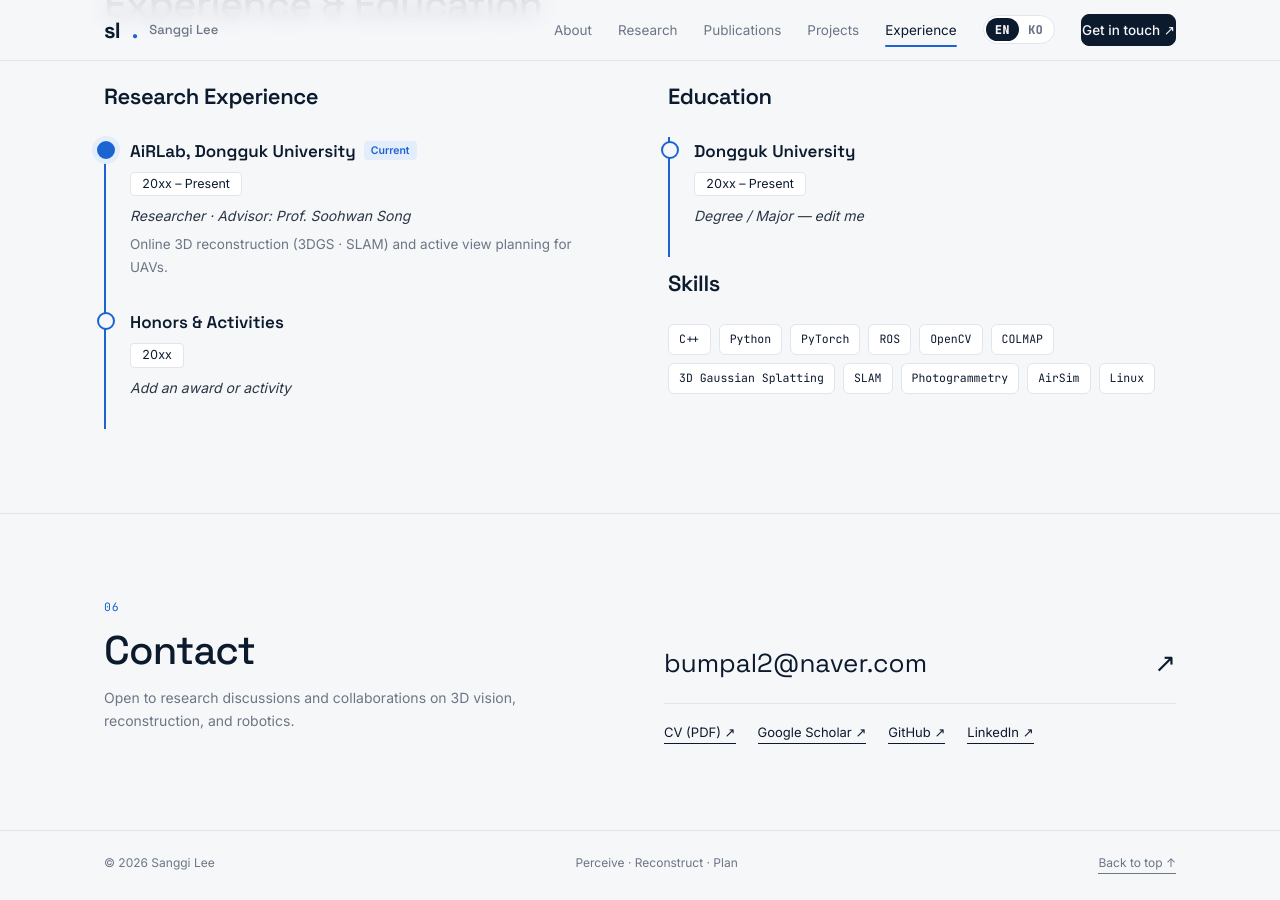
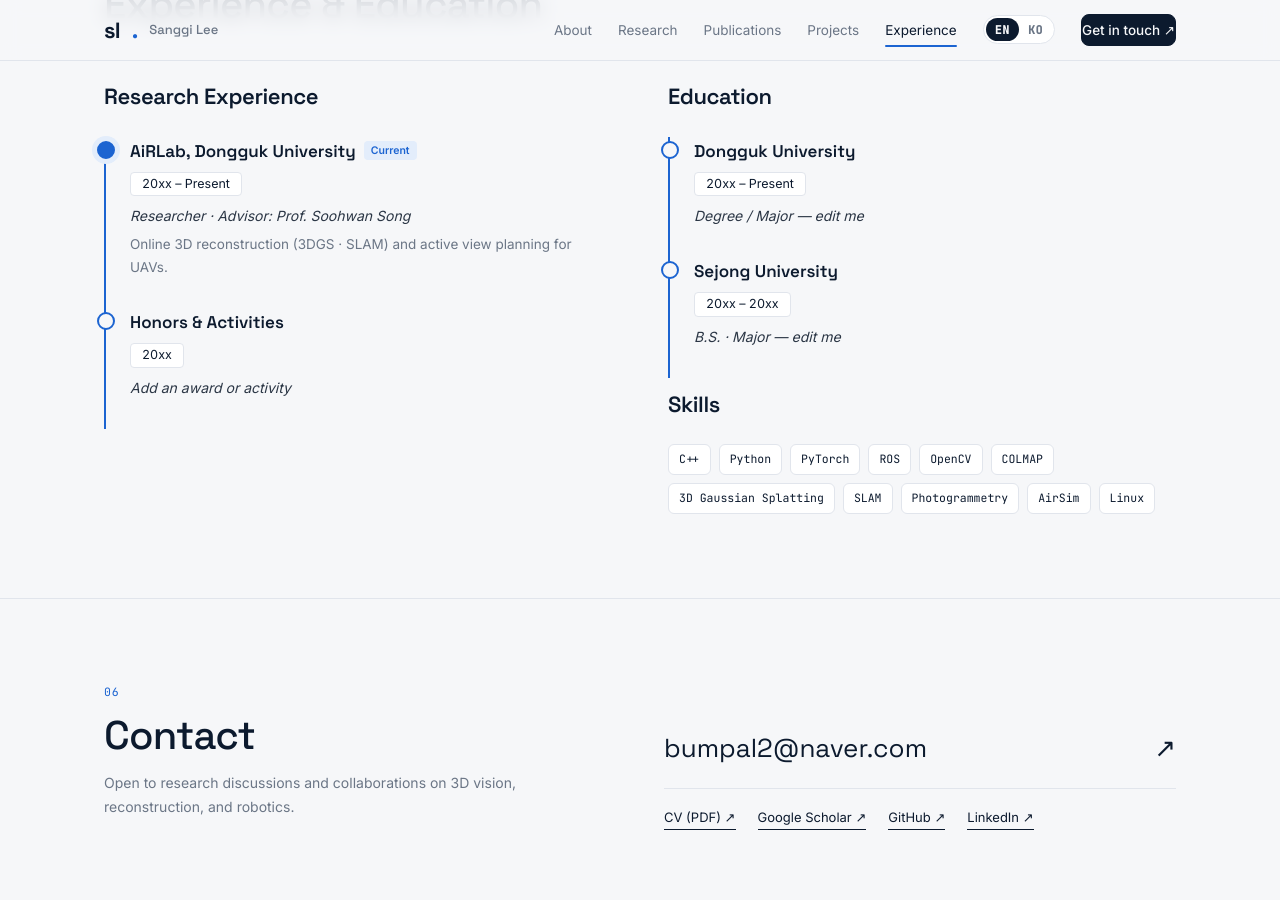
Before and after one commit to lsk1233/lsk1233.github.io, a Jekyll site: the page site/index.html, which Jekyll copies as it is, in a window 1280 px wide and 900 px high, scrolled down 3390 px. Built offline with Jekyll 4.4.1, drawn with Linux system fonts in a browser that asks for light colours; some web fonts are replaced.

Commit message:
Add Sejong University B.S.

```diff
--- a/site/index.html
+++ b/site/index.html
@@ -394,6 +394,7 @@ html[lang="ko"] .mono{letter-spacing:.04em}
       <h3 class="col-h" data-ko="학력">Education</h3>
       <ul class="tl">
         <li><h4 data-ko="동국대학교">Dongguk University</h4><time data-ko="20xx – 현재">20xx – Present</time><div class="org" data-ko="학위 / 전공 — 수정 필요">Degree / Major — edit me</div></li>
+        <li><h4 data-ko="세종대학교">Sejong University</h4><time>20xx – 20xx</time><div class="org" data-ko="학사 졸업 · 전공 — 수정 필요">B.S. · Major — edit me</div></li>
       </ul>
       <h3 class="col-h" style="margin-top:8px" data-ko="기술 스택">Skills</h3>
       <div class="skills"><span>C++</span><span>Python</span><span>PyTorch</span><span>ROS</span><span>OpenCV</span><span>COLMAP</span><span>3D Gaussian Splatting</span><span>SLAM</span><span>Photogrammetry</span><span>AirSim</span><span>Linux</span></div>
```
